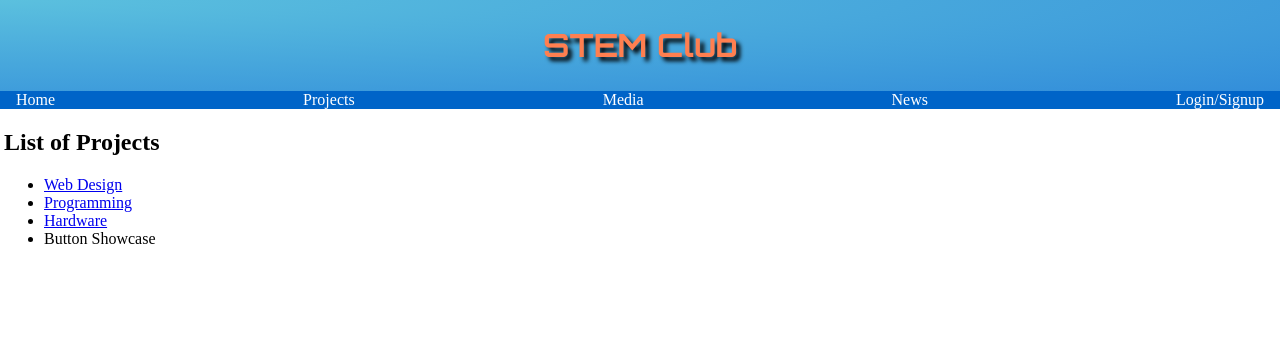
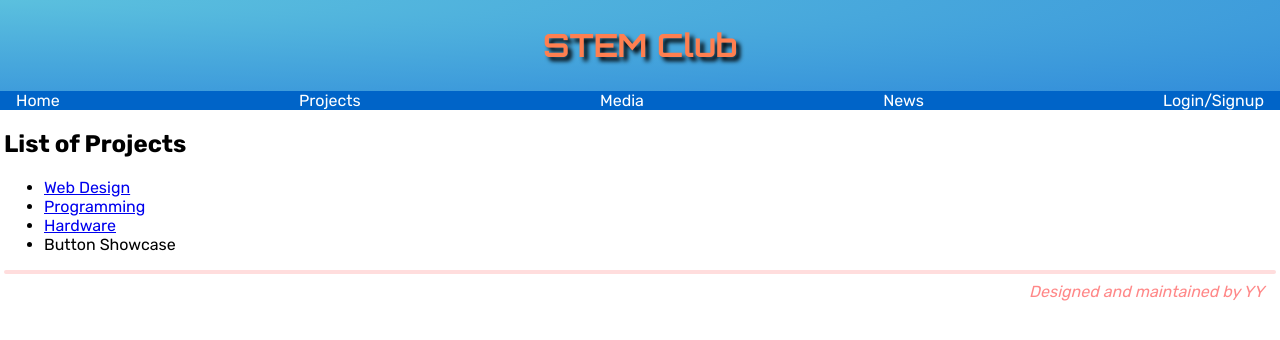
Before and after one commit to chnchg/nextjs-blog, a Next.js app: page /projects in a window 1280 px wide. Shown: the top 340 px of the page. Built offline with nearby package versions, Linux system fonts and the light colour scheme.

Commit message:
change font, add footer

```diff
--- a/app/layout.js
+++ b/app/layout.js
@@ -3,12 +3,18 @@
 import './global.css'
 import { get_available_projects } from './projects/page';
 import styles from './stem.module.css'
-import {Orbitron} from 'next/font/google'
+import {Orbitron, Rubik} from 'next/font/google'
 import Link from 'next/link'
 import path from 'path'
 
 export const orbitron = Orbitron({
   variable: '--font-orbitron',
+	subsets: ['latin'],
+	display: 'swap',
+})
+
+export const rubik = Rubik({
+	variable: '--font-rubik',
 	subsets: ['latin'],
 	display: 'swap',
 })
@@ -22,17 +28,17 @@ const projects = get_available_projects();
 
 export default function RootLayout({ children }) {
  return (<html lang="en">
-  <body className={orbitron.variable}>
+  <body className={rubik.className}>
     <div className={styles.banner}>
-      <h1>STEM Club</h1>
+      <h1 className={orbitron.className}>STEM Club</h1>
     </div>
     <div className={styles.nav}>
     <ul className={styles.menu}>
 				<li><Link href="/">Home</Link></li>
 				<li><Link href="/projects">Projects</Link>
 					<ul className={styles.submenu}>
-						{projects.map(project => <li>
-							<Link href={path.join('/projects',project.id)}>{project.name}</Link>
+						{projects.map(({id, name}) => <li key={id}>
+							<Link href={path.join('/projects',id)}>{name}</Link>
 						</li>)}
 					</ul>
 				</li>
@@ -42,5 +48,9 @@ export default function RootLayout({ children }) {
 			</ul>
     </div>
     <main className={styles.main}>{children}</main>
+		<div className={styles.footer}>
+		<hr/>
+		<address>Designed and maintained by YY</address>
+		</div>
   </body>
 </html>)}
--- a/app/projects/page.js
+++ b/app/projects/page.js
@@ -18,6 +18,6 @@ export function get_available_projects()
 export default () => <>
 	<h2>List of Projects</h2>
 	<ul>
-		{project_list.map(project => <li>{fs.existsSync(path.join('app/projects',project.id)) ? <Link href={path.join('/projects',project.id)}>{project.name}</Link> : project.name}</li>)}
+		{project_list.map(({id,name}) => <li key={id}>{fs.existsSync(path.join('app/projects',id)) ? <Link href={path.join('/projects',id)}>{name}</Link> : name}</li>)}
 	</ul>
 </>;
--- a/app/stem.module.css
+++ b/app/stem.module.css
@@ -1,6 +1,5 @@
 .banner {
 	padding: 4px 4px;
-	font-family: var(--font-orbitron);
 	text-align: center;
 	color: coral;
 	text-shadow: #000 4px 4px 4px;
@@ -42,17 +41,7 @@
 	text-shadow: #f80 2px 2px 2px;
 }
 
-@keyframes drop-menu {
-	from {
-		transform: translateY(-50%) scaleY(0);
-	};
-	to {
-		transform: translateY(0%) scaleY(1);
-	};
-}
-
 .menu>li>ul {
-	visibility: hidden;
 	position: absolute;
 	color: #00f;
 	text-shadow: none;
@@ -60,15 +49,29 @@
 	list-style-type: none;
 	padding: 4px;
 	overflow: hidden;
+	clip-path: polygon(0% 100%, 100% 100%, 100% 100%, 0% 100%);
+	transform: translateY(-100%);
+	transition: transform .5s, clip-path .5s;
 }
 
 .menu>li:hover>ul {
-	visibility: visible;
-	animation-name: drop-menu;
-	animation-duration: .125s;
+	clip-path: polygon(0% 0%, 100% 0%, 100% 100%, 0% 100%);
+	transform: translateY(0%);
 }
-
 
 .main {
 	margin: 4px;
 }
+
+.footer hr {
+	margin-left: 4px;
+	margin-right: 4px;
+	border: 2px solid #fdd;
+	border-radius: 2px;
+}
+
+.footer address {
+	text-align: right;
+	margin-right: 1em;
+	color: #f88;
+}
```
